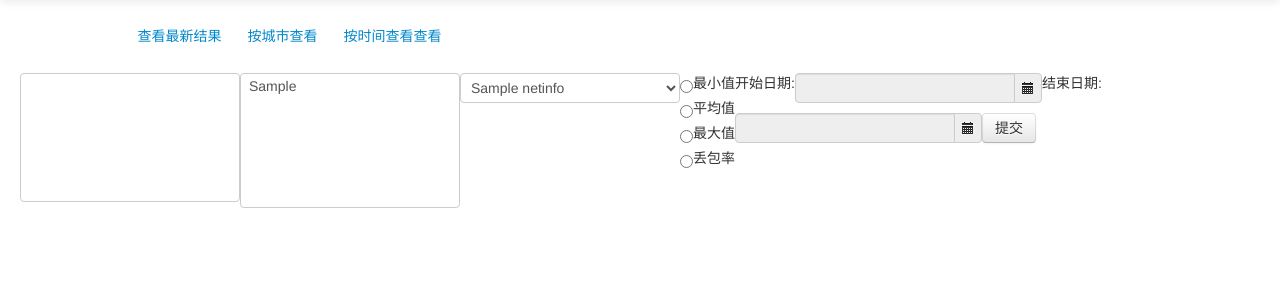
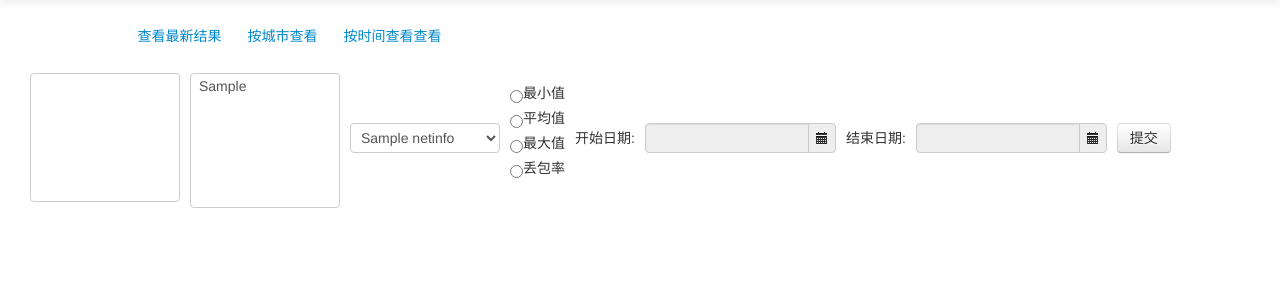
Before and after one commit to wenzizone/netping, a CodeIgniter app: page / in a window 1280 px wide. Shown: the part 41-341 px from the top of the page. Run offline with CodeIgniter, Linux system fonts and the light colour scheme; tables that the repository leaves empty hold one stand-in row (values such as "Sample post"); lists and menus that the app fills with data are empty.

Commit message:
调整了查询页面的css，目前一行可以完全显示下了。

```diff
--- a/app/controllers/api.php
+++ b/app/controllers/api.php
@@ -21,7 +21,7 @@
 				$s_sql = sprintf("select test_time,%s from tb_nettest where src_ip='%s' and province='%s' and network='%s' and test_time between %s and %s order by test_time",$s_options,$value,$v,$s_network,$s_stime,$s_etime);
 				$query = $this->db_model->query($s_sql);
 				foreach ($query as $row) {
-					array_push($a_res, array((int)$row->test_time,(float)$row->$s_options));
+					array_push($a_res, array((int)$row->test_time*1000,(float)$row->$s_options));
 				}
 				$a_prov[$s_options][$v] = $a_res;
 			}
--- a/app/views/index.php
+++ b/app/views/index.php
@@ -1,63 +1,64 @@
-<div>
+
 	<form id="frm_timecheck">
-		<div class="left">
-			<select name="idcgroup[]" size="7" multiple="multiple" id="idcgroup[]">
+		<div class="left pl-10">
+			<select name="idcgroup[]" size="7" multiple="multiple" id="idcgroup[]" class="w-150">
 				<?php foreach ($arrayidc as $k => $v): ?>
 				<option value="<?php echo $k ?>"><?php echo $v ?></option>
 				<?php endforeach; ?>
 			</select>
 		</div>
 	<!-- 省份 -->
-		<div class="left">
-			<select name="prov[]" size="7" multiple="multiple" id="prov[]">
+		<div class="left pl-10">
+			<select name="prov[]" size="7" multiple="multiple" id="prov[]" class="w-150">
 				<?php foreach($arrayprovince as $v): ?>
 				<option value="<?php echo $v;?>"><?php echo $v;?></option>
 				<?php endforeach ?>
 			</select>
 		</div>
 	<!-- 网络部分 -->
-		<div class="left">
-			<select name="network" id="network">
+		<div class="left pl-10 mt-50">
+			<select name="network" id="network" class="w-150">
 				<?php foreach($arraynetwork as $k => $v): ?>
 				<option value="<?php echo $k; ?>"><?php echo $v; ?></option>
 				<?php endforeach ?>
 			</select>
 		</div>
 	<!-- 各种查询 -->
-		<div class="left">
+		<div class="left pl-10 mt-15">
 			<?php foreach ($options as $k=>$v): ?><label>
 			<input type="radio" name="options" value="<?php echo $k;?>"
 				id="RadioGroup1_0" /><?php echo $v;?></label>
 			<?php endforeach ?>
 		</div>
-
-		<div class="left">
+	<div class="left mt-50">
+		<div class="left pl-10 mt-5">
 			<label for="timestart">开始日期:</label>
 		</div>
 
-		<div id="timestart" class="input-append left">
-			<input data-format="yyyy-MM-dd" type="text" id='stime' readonly></input>
+		<div id="timestart" class="input-append left pl-10">
+			<input data-format="yyyy-MM-dd" type="text" id='stime' readonly class="w-150"></input>
 			<span class="add-on">
 				<i data-time-icon="icon-time" data-date-icon-"icon-calendar"></i>
 			</span>
 		</div>
 
-		<div class="left">
+		<div class="left pl-10 mt-5">
 			<label for="timeend">结束日期:</label>
 		</div>
 
-		<div id="timeend" class="input-append left">
-			<input data-format="yyyy-MM-dd" type="text" id="etime" readonly></input>
+		<div id="timeend" class="input-append left pl-10">
+			<input data-format="yyyy-MM-dd" type="text" id="etime" readonly class="w-150"></input>
 			<span class="add-on">
 				<i data-time-icon="icon-time" data-date-icon-"icon-calendar"></i>
 			</span>
 		</div>
 
-		<div class="left">
+		<div class="left pl-10">
 			<button class="btn" type="button" id="btnsubmit">提交</button>
 		</div>
+	</div>
 		<div class="clear" />
 	</form>
-</div>
+
 <div id="display">
 </div>
--- a/app/views/layout.php
+++ b/app/views/layout.php
@@ -31,7 +31,8 @@
                     <li><a href="/index.php/#">按时间查看查看</a></li>
                 </ul>
             </div>
-            <div>
+            <div class="clear" />
+            <div style="width:1190px">
                 <?= $content_body ?>
             </div>
         </div>
--- a/static/css/main.css
+++ b/static/css/main.css
@@ -7,11 +7,15 @@
 .pl-10 {padding-left: 10px;}
 .mt-5 {margin-top: 5px;}
 .mb-5 {margin-bottom: 5px;}
+.mt-15 {margin-top: 10px;}
+.mt-50 {margin-top: 50px;}
 .block {display: block;}
 .deploy-btn {
     width: 400px;
     text-align: center;
 }
+
+.w-150 {width: 150px}
 
 .controls.error .control-label,
 .controls.error .help-block,
```
